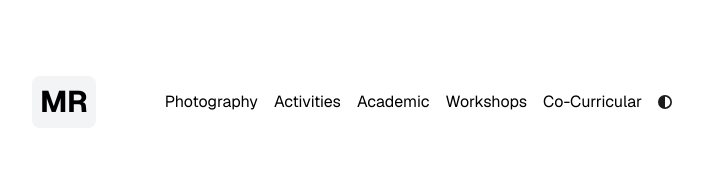
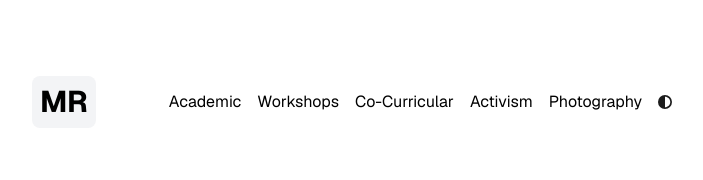
Before and after one commit to mtauhidul/portfolio-starter, a Next.js app: page /academicEngagement in a window 1280 px wide. Shown: the top 180 px of the page, without its empty margins (288-991 px from the left). Built offline with nearby package versions, Linux system fonts and the light colour scheme.

Commit message:
minor config changes

```diff
--- a/app/academicEngagement/page.tsx
+++ b/app/academicEngagement/page.tsx
@@ -3,8 +3,8 @@ import type { Metadata } from "next";
 import Data from "../../public/data.json";
 
 export const metadata: Metadata = {
-  title: "Photos",
-  description: "My Photos",
+  title: "Academic Engagement",
+  description: "Academic Engagement",
 };
 
 export default function AcademicEngagement() {
--- a/app/activities/page.tsx
+++ b/app/activities/page.tsx
@@ -3,8 +3,8 @@ import type { Metadata } from "next";
 import Data from "../../public/data.json";
 
 export const metadata: Metadata = {
-  title: "Photos",
-  description: "My Photos",
+  title: "Activism",
+  description: "Activism",
 };
 
 export default function Activities() {
--- a/app/cocurricular/page.tsx
+++ b/app/cocurricular/page.tsx
@@ -3,8 +3,8 @@ import type { Metadata } from "next";
 import Data from "../../public/data.json";
 
 export const metadata: Metadata = {
-  title: "Photos",
-  description: "My Photos",
+  title: "Co-Curricular",
+  description: "Co-Curricular",
 };
 
 export default function CoCurricular() {
--- a/app/components/nav.tsx
+++ b/app/components/nav.tsx
@@ -3,11 +3,11 @@ import { metaData } from "../config";
 import { ThemeSwitch } from "./theme-switch";
 
 const navItems = {
-  "/photography": { name: "Photography" },
-  "/activities": { name: "Activities" },
   "/academicEngagement": { name: "Academic" },
   "/workshops": { name: "Workshops" },
   "/cocurricular": { name: "Co-Curricular" },
+  "/activities": { name: "Activism" },
+  "/photography": { name: "Photography" },
 };
 
 export function Navbar() {
--- a/app/config.ts
+++ b/app/config.ts
@@ -1,16 +1,13 @@
 export const metaData = {
-  baseUrl: "https://nextfolio-template.vercel.app/",
+  baseUrl: "https://mmahfuzur.vercel.app",
   title: "MR",
-  name: "Sirius",
-  ogImage: "/mahfuz.jpg",
+  name: "Mohammad Mahfuzur Rahman",
+  ogImage: "/mahfuz.jpeg",
   description:
     "Mohammad Mahfuzur Rahman is a international politics enthusiast. He is a student of Jahangirnagar University, Savar, Bangladesh. He is a writer, thinker, and a social worker.",
 };
 
 export const socialLinks = {
-  twitter: "https://x.com/1tssirius",
-  github: "https://github.com/1msirius/Nextfolio",
-  instagram: "https://www.instagram.com/",
   linkedin: "https://www.linkedin.com/in/mohammad-mahfuzur-rahman-55a1aa191",
   email: "mailto:mahfuzur.stu2017@juniv.edu",
 };
--- a/app/photography/page.tsx
+++ b/app/photography/page.tsx
@@ -3,8 +3,8 @@ import type { Metadata } from "next";
 import Data from "../../public/data.json";
 
 export const metadata: Metadata = {
-  title: "Photos",
-  description: "My Photos",
+  title: "Photography",
+  description: "Photography",
 };
 
 export default function Photography() {
--- a/app/workshops/page.tsx
+++ b/app/workshops/page.tsx
@@ -3,8 +3,8 @@ import type { Metadata } from "next";
 import Data from "../../public/data.json";
 
 export const metadata: Metadata = {
-  title: "Photos",
-  description: "My Photos",
+  title: "Workshops",
+  description: "Workshops",
 };
 
 export default function Workshops() {
```
